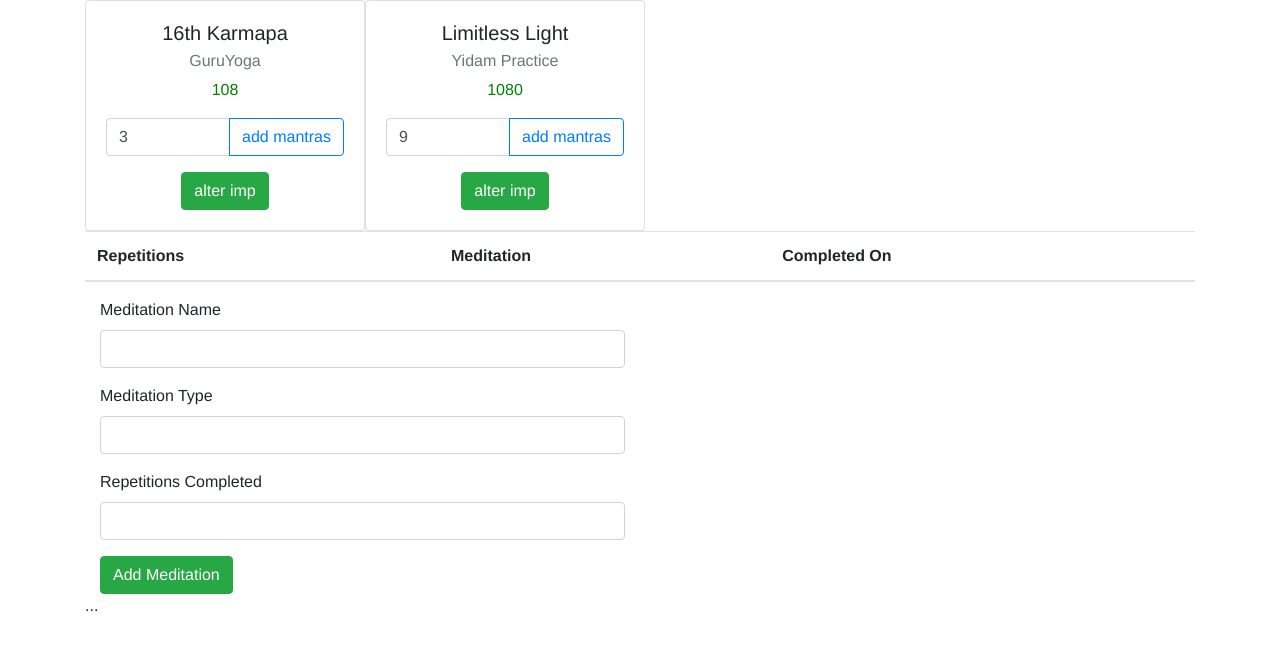
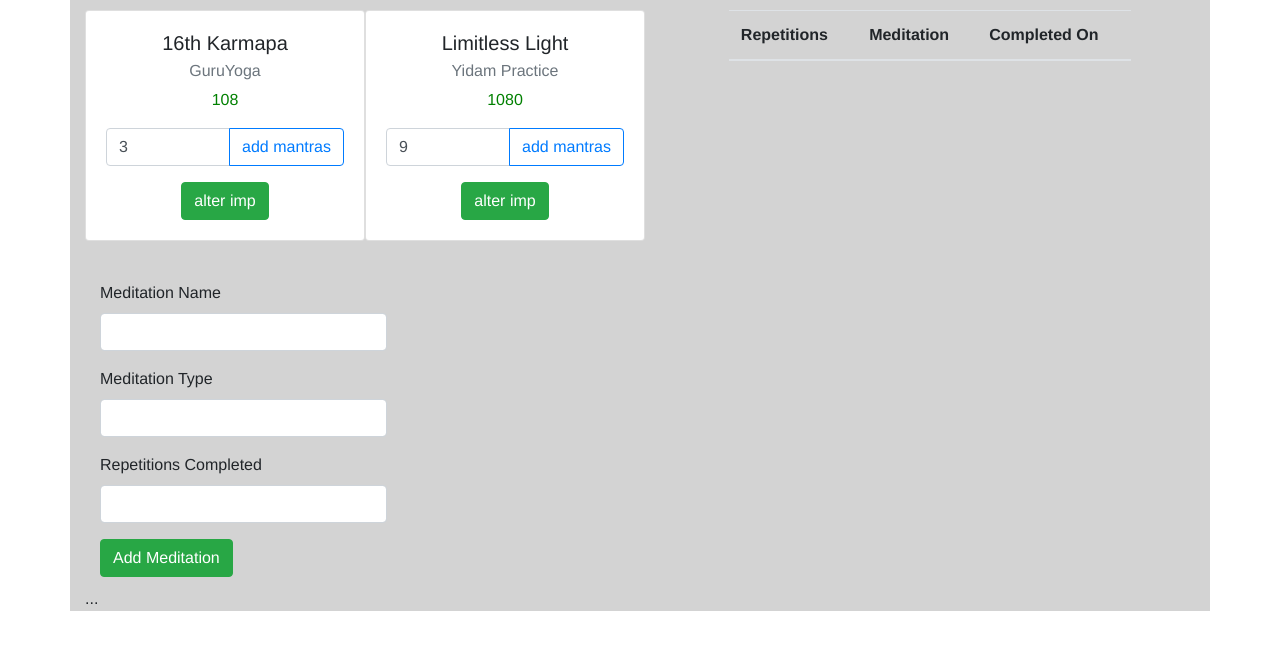
Before and after one commit to Adash/medtrack2, a React (Create React App) app: page / in a window 1280 px wide. Shown: the top 650 px of the page. Built offline with nearby package versions, Linux system fonts and the light colour scheme.

Commit message:
added basic groundwork for using css grid

```diff
--- a/src/App.css
+++ b/src/App.css
@@ -2,6 +2,36 @@
   font-family: Helvetica;
 }
 
+.App-header {
+  grid-area: header;
+}
+
+.medbox {
+  grid-area: medbox;
+}
+
+.medlist {
+  grid-area: list;
+}
+
+.medform {
+  grid-area: medform;
+}
+
+.footer {
+  grid-area: footer;
+}
+
 .container {
+  width: 100%;
+  height: 100%;
   display: grid;
+  background: lightgray;
+  grid-template-areas:
+    "header header header"
+    "medbox list list"
+    "medform . ."
+    "footer footer footer"
+  ;
+  grid-gap: 10px;
 }
--- a/src/App.js
+++ b/src/App.js
@@ -96,6 +96,7 @@ class App extends Component {
         </header>
         <div className='mainContainer'>
           <MeditationTrackerBox
+            className="medbox"
             meditations= { meditations }
             addNewValue= { this.addNewValue }
             handleKeyPress= { this.handleKeyPress }
@@ -103,11 +104,12 @@ class App extends Component {
           />
         </div>
           <DisplayHistory
+            className="medlist"
             history={ history }
             removeLine={ this.removeHistoryItem }
             test={this.handleFormSubmit}
           />
-          <div className="form section">
+          <div className="form section medform">
             <FormElement
               handleFormSubmit={ this.handleFormSubmit }
             />
```
